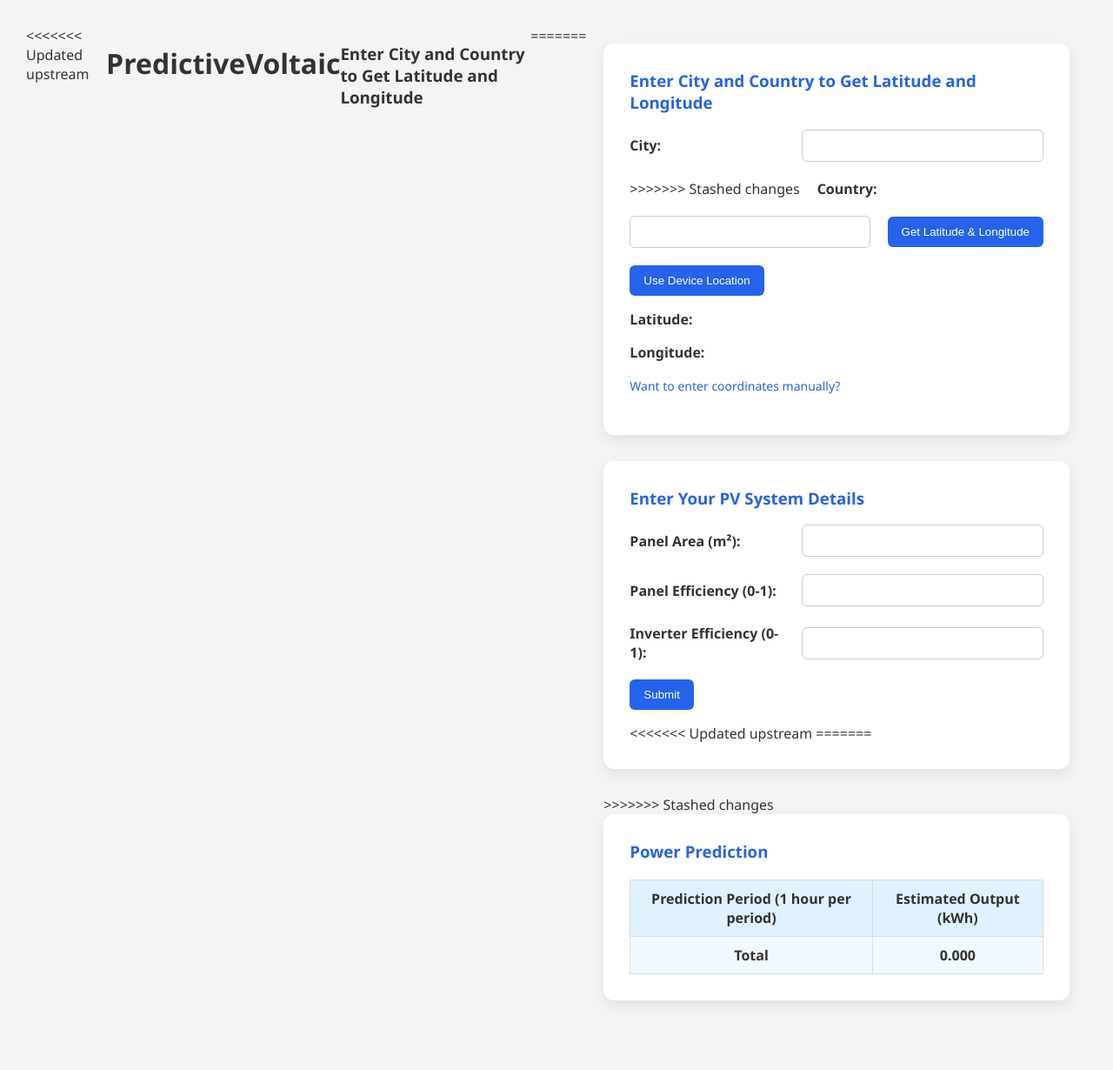
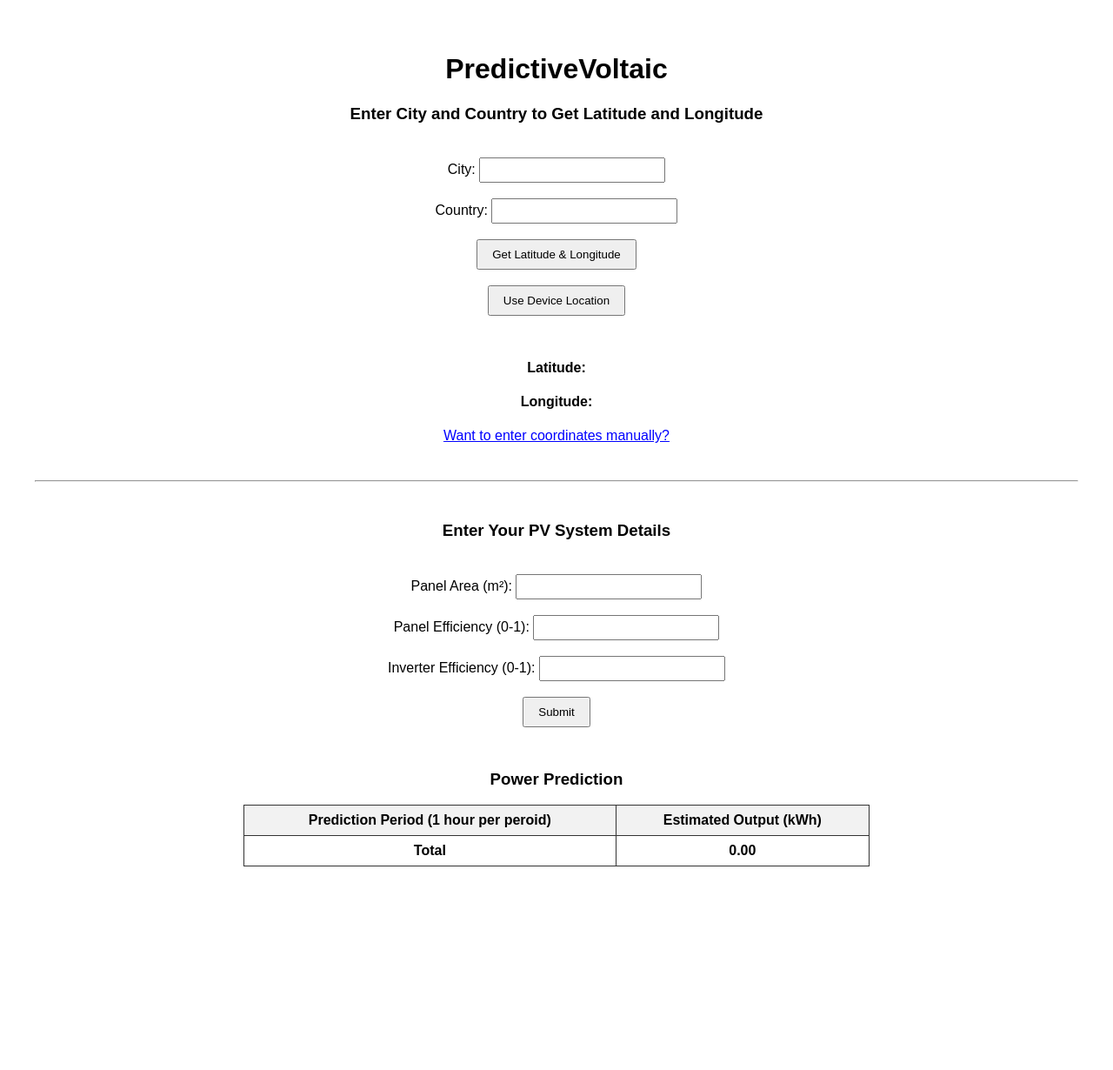
Before and after one commit to FHMattCy/Project-Group-3, a Flask app: page / in a window 1280 px wide. Shown: the whole page at 87% size. After the commit the page ends 996 px from the top, so only its background shows below. Run offline with Flask 3, Linux system fonts and the light colour scheme.

Commit message:
Revert "Update frontend_1"
This reverts commit 0fc416c8f8290ff60dc5203bb243603f9da7a77c.

```diff
--- a/static/css/style.css
+++ b/static/css/style.css
@@ -1,117 +1,62 @@
 body {
-    font-family: 'Segoe UI', Tahoma, Geneva, Verdana, sans-serif;
-    background-color: #f3f4f6;
-    margin: 0;
-    padding: 30px;
-    display: flex;
-    justify-content: center;
-    color: #333;
+    font-family: Arial, sans-serif;
+    text-align: center;
+    margin: 20px;
 }
 
-.container {
-    width: 100%;
-    max-width: 960px;
+form {
+    margin: 20px auto;
+    display: inline-block;
+}
+
+input {
+    width: 200px;
+    padding: 5px;
+}
+
+button {
+    padding: 8px 16px;
+    cursor: pointer;
+}
+
+a {
+    display: block;
+    margin-top: 20px;
+    color: blue;
+}
+
+/* Make the table to stay in the middle */
+body {
+    font-family: Arial, sans-serif;
+    text-align: center;
     padding: 20px;
 }
 
-/* Card block */
-.card {
-    background-color: #ffffff;
-    border-radius: 12px;
-    box-shadow: 0 6px 16px rgba(0, 0, 0, 0.08);
-    padding: 30px;
+/* Decorate form */
+form {
     margin-bottom: 30px;
 }
 
-/* Section header */
-.card h3 {
-    margin-top: 0;
-    color: #2563eb;
+/* Decorate table */
+table#energy-table {
+    margin: 0 auto; /* center table horizontally */
+    border-collapse: collapse;
+    width: 60%; /* optional: set width */
 }
 
-/* Form style */
-form {
-    display: flex;
-    flex-wrap: wrap;
-    gap: 20px;
-    align-items: center;
-    margin-top: 15px;
-}
-
-label {
-    flex: 1 1 150px;
-    font-weight: 600;
-}
-
-input {
-    flex: 2 1 200px;
-    padding: 10px;
-    border: 1px solid #ccc;
-    border-radius: 6px;
-}
-
-/* Button style */
-button {
-    padding: 10px 16px;
-    background-color: #2563eb;
-    color: #fff;
-    border: none;
-    border-radius: 6px;
-    cursor: pointer;
-    transition: background-color 0.3s ease;
-}
-
-button:hover {
-    background-color: #1d4ed8;
-}
-
-/* Link style */
-a {
-    color: #2563eb;
-    text-decoration: none;
-    font-size: 14px;
-}
-
-a:hover {
-    text-decoration: underline;
-}
-
-/* Result output */
-.result {
-    margin-top: 15px;
-    font-weight: bold;
-}
-
-/* Table */
-table#energy-table {
-    width: 100%;
-    border-collapse: collapse;
-    margin-top: 20px;
-}
-
-#energy-table th,
-#energy-table td {
-    border: 1px solid #ddd;
-    padding: 10px;
+/* Head of table */
+#energy-table th, #energy-table td {
+    border: 1px solid #333;
+    padding: 8px 12px;
     text-align: center;
 }
 
+/* Color of head table */
 #energy-table thead {
-    background-color: #e0f2fe;
-    font-weight: bold;
+    background-color: #f2f2f2;
 }
 
+/* Switch color each row */
 #energy-table tbody tr:nth-child(even) {
     background-color: #f9f9f9;
 }
-
-#energy-table tfoot {
-    background-color: #f0f9ff;
-    font-weight: bold;
-}
-
-#response-message {
-    margin-top: 10px;
-    color: green;
-    font-weight: 600;
-}
--- a/tempCodeRunnerFile.py
+++ /dev/null
@@ -1 +0,0 @@
-file_path = os.path.join(base_dir, 'Data', 'HourOrderAndEstimated.csv')
--- a/templates/index.html
+++ b/templates/index.html
@@ -8,83 +8,82 @@
 </head>
 <body>
 
-<<<<<<< Updated upstream
     <h1>PredictiveVoltaic</h1> <!--Name from readme.md file. Can be changed if needed.-->
 
     <h3>Enter City and Country to Get Latitude and Longitude</h3>
-=======
-<div class="container">
-    <!-- Section 1: Location -->
-    <div class="card">
-        <h3>Enter City and Country to Get Latitude and Longitude</h3>
+
+    <!--Location Input-->
     <form id="location-form">
+
+        <!--City Input-->
         <label for="city">City:</label>
-            <input type="text" id="city" name="city" required>
->>>>>>> Stashed changes
+        <input type="text" id="city" name="city" required><br><br>
 
+        <!--Country Input-->
         <label for="country">Country:</label>
-            <input type="text" id="country" name="country" required>
+        <input type="text" id="country" name="country" required><br><br>
 
+        <!--Submit Button-->
         <button type="submit">Get Latitude & Longitude</button>
+
+        <br><br>
+
         <button type="button" id="use-device-location">Use Device Location</button>
     </form>
 
-        <div class="result">
-            <p>Latitude: <span id="latitude"></span></p>
-            <p>Longitude: <span id="longitude"></span></p>
-        </div>
+    <!--Result Display-->
+    <h4>Latitude: <span id="latitude"></span></h4>
+    <h4>Longitude: <span id="longitude"></span></h4>
 
+    <!--Enter Cords. Manual Button-->
     <p><a href="/location">Want to enter coordinates manually?</a></p>
-    </div>
 
-    <!-- Section 2: PV system -->
-    <div class="card">
+
+    <br><hr><br>
+
+    <!-- Second form: PV System Configuration -->
     <h3>Enter Your PV System Details</h3>
+
     <form id="pv-form">
-            <label for="area">Panel Area (m²):</label>
-            <input type="number" step="0.01" id="area" required>
 
-            <label for="panel-eff">Panel Efficiency (0-1):</label>
-            <input type="number" step="0.01" id="panel-eff" min="0" max="1" required>
+        <!-- Pannel Area Input-->
+        <label>Panel Area (m²):</label>
+        <input type="number" step="0.01" id="area" min="1" required><br><br>
 
-            <label for="inverter-eff">Inverter Efficiency (0-1):</label>
-            <input type="number" step="0.01" id="inverter-eff" min="0" max="1" required>
+        <!-- Panel Efficiency Input-->
+        <label>Panel Efficiency (0-1):</label>
+        <input type="number" step="0.01" id="panel-eff" min="0" max="1" required><br><br>
 
+        <!-- Inverter Efficiency Input-->
+        <label>Inverter Efficiency (0-1):</label>
+        <input type="number" step="0.01" id="inverter-eff" min="0" max="1" required><br><br>
+
+        <!--Submit Button-->
         <button type="submit">Submit</button>
     </form>
 
     <p id="response-message"></p>
 
-        <script src="{{ url_for('static', filename='js/script.js') }}" type="module"></script>
+    <script src="{{ url_for('static', filename='js/script.js') }}" type="module"></script> <!--Added type="module"-->
 
-<<<<<<< Updated upstream
-    <script src="{{ url_for('static', filename='js/script.js') }}" type="module"></script> <!--Added type="module"-->
-=======
-    </div>
->>>>>>> Stashed changes
-
-    <!-- Section 3: Output Table -->
-    <div class="card">
     <h3>Power Prediction</h3>
     <table id="energy-table">
         <thead>
             <tr>
-                    <th>Prediction Period (1 hour per period)</th>
+                <th>Prediction Period (1 hour per peroid)</th>
                 <th>Estimated Output (kWh)</th>
             </tr>
         </thead>
         <tbody>
-                <!-- JS will populate here -->
+                <!-- Data will be inserted here by JavaScript -->
         </tbody>
         <tfoot>
             <tr>
-                    <td>Total</td>
-                    <td id="total-energy">0.000</td>
+                <td><strong>Total</strong></td>
+                <td id="total-energy"><strong>0.00</strong></td>
             </tr>
         </tfoot>
     </table>
-    </div>
-</div>
 
 </body>
 </html>
```
Also changed, not shown: Data/HourOrderAndEstimated.csv (+20 -20 lines), templates/location.html (+18 -77 lines). Lines whose indentation alone changed are shown as unchanged.
